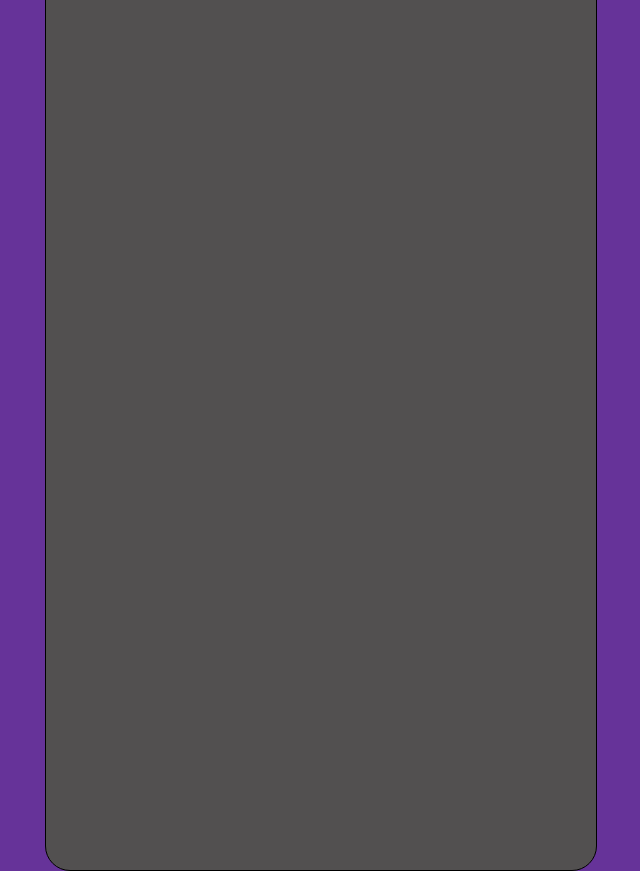
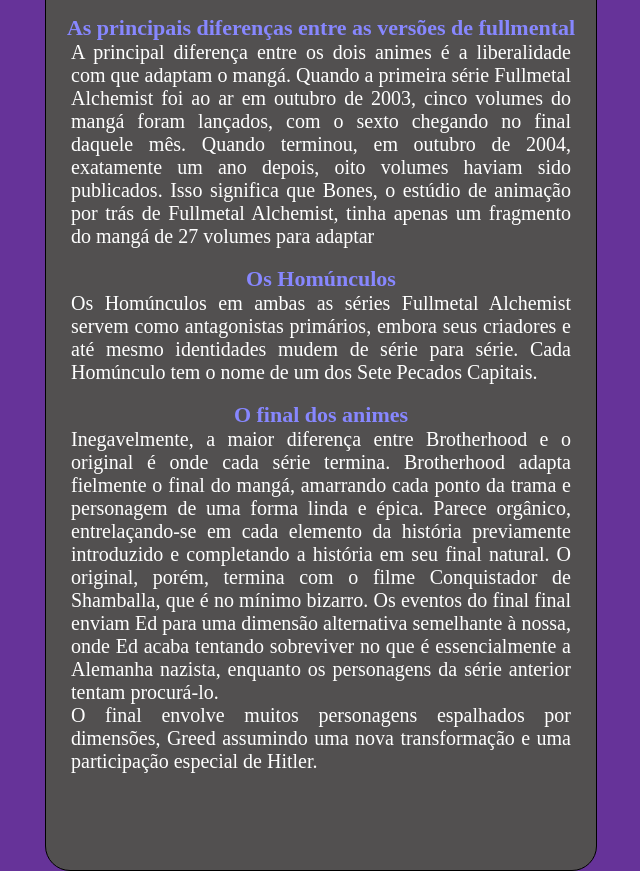
Before and after one commit to Juliano-silva/Chu-fa, a plain HTML site: page index.html in a window 1280 px wide. Shown: the part 2479-3350 px from the top of the page, without its empty margins (35-675 px from the left). Drawn offline with Linux system fonts and the light colour scheme.

Commit message:
13/10/2021

```diff
--- a/index.html
+++ b/index.html
@@ -30,6 +30,19 @@
         <h1>Classic Vs Brotherhood</h1>
         <img style=" width: 500px;
         height: 250px;" src="img/VS.jpg" alt="">
+        <br>
+        <h2>As principais diferenças entre as versões de fullmental</h2>
+        <p>A principal diferença entre os dois animes é a liberalidade com que adaptam o mangá. Quando a primeira série Fullmetal Alchemist foi ao ar em outubro de 2003, cinco volumes do mangá foram lançados, com o sexto chegando no final daquele mês. Quando terminou, em outubro de 2004, exatamente um ano depois, oito volumes haviam sido publicados. Isso significa que Bones, o estúdio de animação por trás de Fullmetal Alchemist, tinha apenas um fragmento do mangá de 27 volumes para adaptar</p>
+        <br>
+        <h2>Os Homúnculos</h2>
+        <p>
+            Os Homúnculos em ambas as séries Fullmetal Alchemist servem como antagonistas primários, embora seus criadores e até mesmo identidades mudem de série para série. Cada Homúnculo tem o nome de um dos Sete Pecados Capitais.
+        </p>
+        <br>
+        <h2>O final dos animes</h2>
+        <p>Inegavelmente, a maior diferença entre Brotherhood e o original é onde cada série termina. Brotherhood adapta fielmente o final do mangá, amarrando cada ponto da trama e personagem de uma forma linda e épica. Parece orgânico, entrelaçando-se em cada elemento da história previamente introduzido e completando a história em seu final natural.
+
+            O original, porém, termina com o filme Conquistador de Shamballa, que é no mínimo bizarro. Os eventos do final final enviam Ed para uma dimensão alternativa semelhante à nossa, onde Ed acaba tentando sobreviver no que é essencialmente a Alemanha nazista, enquanto os personagens da série anterior tentam procurá-lo. <br> O final envolve muitos personagens espalhados por dimensões, Greed assumindo uma nova transformação e uma participação especial de Hitler.</p>
     </nav>
 </body>
 </html>
--- a/style.css
+++ b/style.css
@@ -66,3 +66,8 @@ body{
     width: 300px;
     height: 450px;
 }
+h2{
+    color: rgb(135, 135, 255);
+    font-size: 22px;
+    text-align: center;
+}
```
